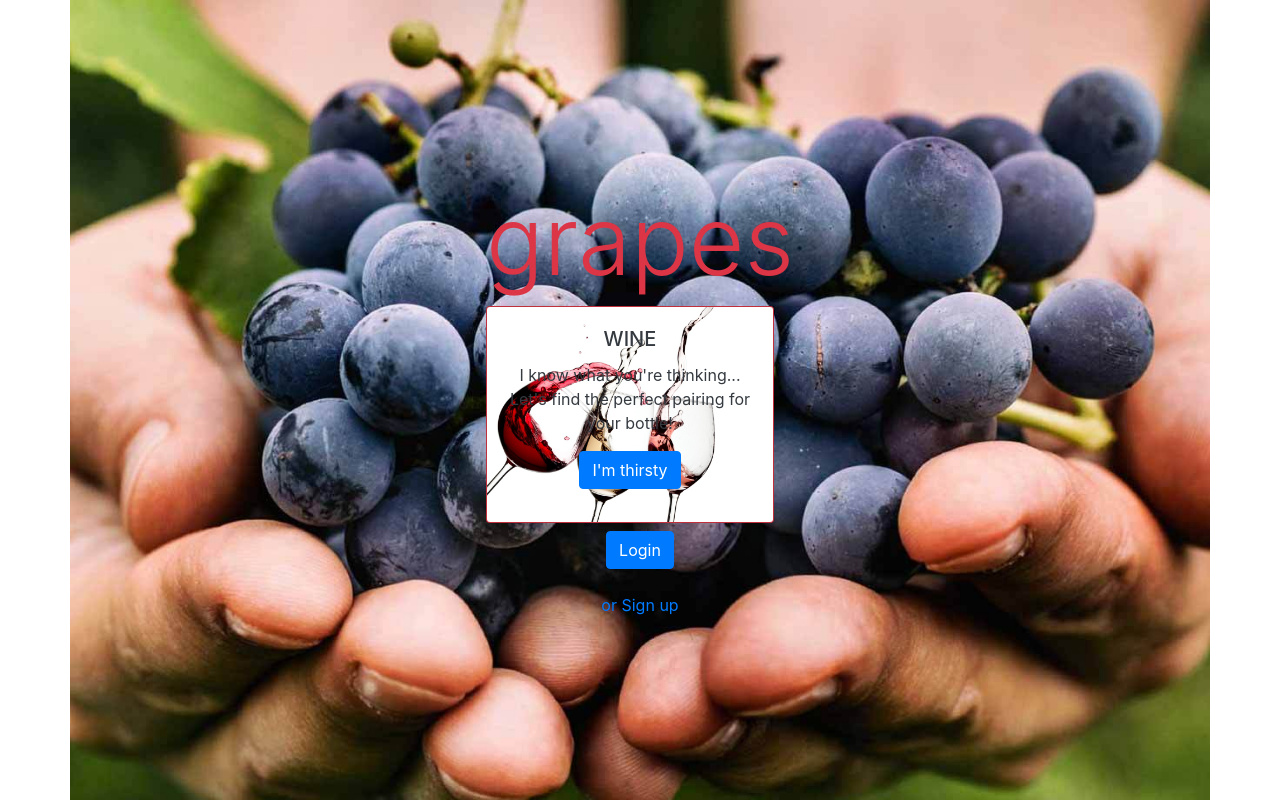
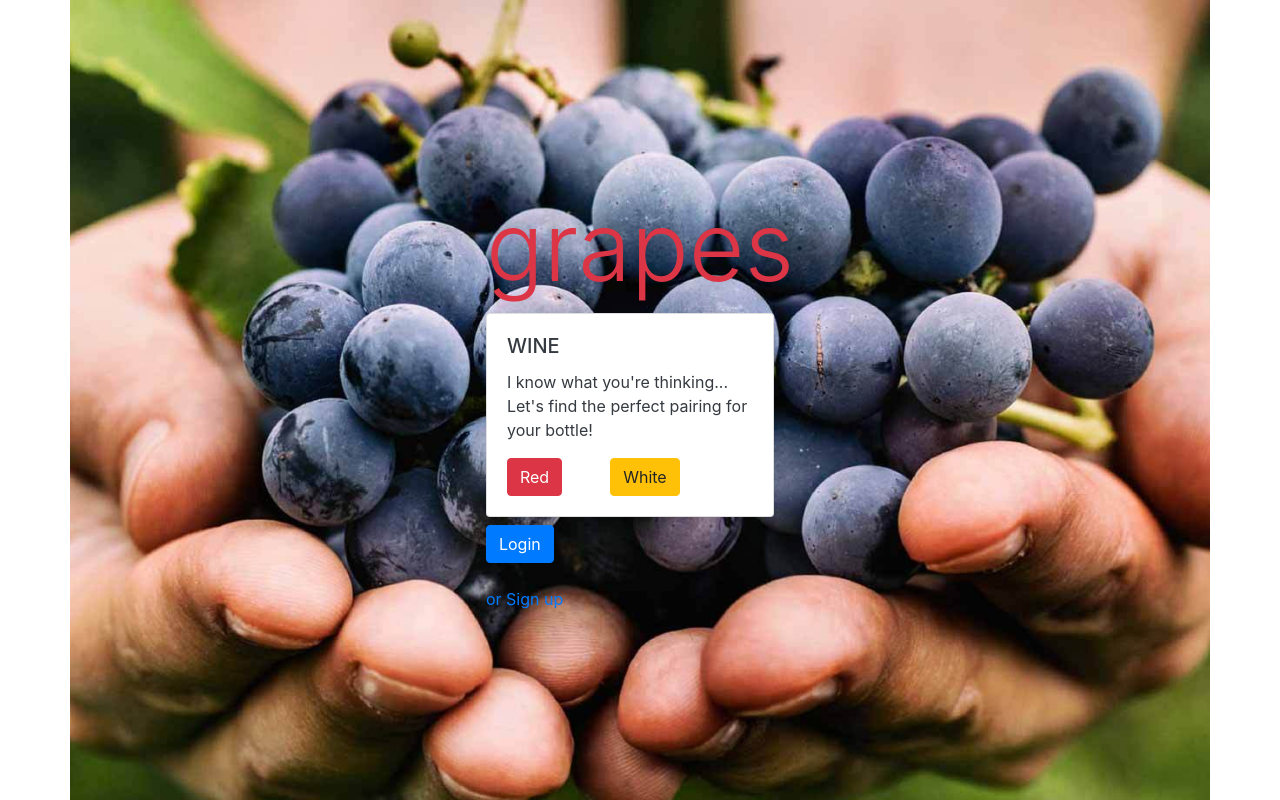
Before and after one commit to sandaun/grapes-frontend, a React (Create React App) app: page / in a window 1280 px wide. Built offline with nearby package versions, Linux system fonts and the light colour scheme; no server answers.

Commit message:
ADDS button for red/white wine and grape prop at Home. UPDATES wine-modal and SerchItem with grape prop

```diff
--- a/src/app.css
+++ b/src/app.css
@@ -13,18 +13,3 @@
   align-items: center;
   justify-content: center;
 }
-
-.test {
-  text-align: center;
-  flex-direction: column;
-}
-
-.contact-card-container{
-  background: #FFFFFF;
-  box-shadow: 0px 16px 24px rgba(99, 148, 140, 0.3);
-  border-radius: 6px;
-  padding-bottom: 2vh;
-  padding-top: 2vh;
-  margin-top: 1vh;
-  margin-bottom: 2vh;
-}
--- a/src/components/home/Home.js
+++ b/src/components/home/Home.js
@@ -2,12 +2,14 @@
 // import SearchItem from "./SearchItem";
 import WineModal from "./wine-modal"
 import { Link, withRouter } from "react-router-dom";
-import { Container, Button, Modal, Card, ButtonToolbar} from 'react-bootstrap';
+import { Container, Button, Card } from 'react-bootstrap';
 
 class Home extends Component {
 
   state = {
     modalShow: false,
+    title: '',
+    grape: ''
   };
 
   handleClick = (event) => {
@@ -19,52 +21,55 @@
     let modalClose = () => this.setState({ modalShow: false });
     return (
       <>
-        <Container className="home-background">
-          <div className="vertical-center">
-            <div className="test">
-              <div><h1 className="text-danger display-1">grapes</h1></div>
+        <Container className="home-background vertical-center">
+          <div>
+            <div><h1 className="text-danger display-1 text-center">grapes</h1></div>
+            <div>
               {/* <div>
                 <div><p>Pair Wine with Food </p><Link to={"/wine"}> Wine ME! </Link></div>
                 <div><p>Pair Food with Wine </p><Link to={"/food"}> I'm Hungry </Link></div>
               </div><br></br> */}
 
-              <Card style={{ width: '18rem' }} bg="danger" text="dark" className="mb-2">
-                {/* <Card.Body> */}
-                  <Card.Img src="images/wine_glass.jpg" alt="Card image" />
-                  <Card.ImgOverlay>
+              <Card style={{ width: '18rem' }} bg="white" text="dark" className="mb-2">
+                <Card.Body>
+                  {/* <Card.Img src="images/wine_glass.jpg" alt="Card image" /> */}
+                  {/* <Card.ImgOverlay> */}
                   <Card.Title>WINE</Card.Title>
                   <Card.Text>
                     I know what you're thinking... Let's find the perfect pairing for your bottle!
                   </Card.Text>
                   {/* <Link to={"/wine"}>  */}
                     <Button
-                      variant="primary"
-                      onClick={() => this.setState({ modalShow: true })}
+                      variant="danger"
+                      onClick={() => this.setState({ modalShow: true, title: 'Wine', grape: 'red' })}
                     >
-                      I'm thirsty
+                      Red
+                    </Button>
+                    <Button
+                      variant="warning"
+                      onClick={() => this.setState({ modalShow: true, title: 'Wine', grape: 'white' })}
+                      className='ml-5'
+                    >
+                      White
                     </Button>
                   {/* </Link> */}
-                  </Card.ImgOverlay>
-                {/* </Card.Body> */}
+                  {/* </Card.ImgOverlay> */}
+                </Card.Body>
               </Card>
 
                 <WineModal
                   show={this.state.modalShow}
                   onHide={modalClose}
+                  title={this.state.title}
+                  grape={this.state.grape}
                 />
 
               <div>
                 <Button onClick={() => {this.props.history.push('/login')} }>Login</Button>
                 <div><br></br><Link to={"/signup"}> or Sign up</Link></div>
-                {/* <Button onClick={() => {this.props.history.push('/signup')} }>Signup</Button> */}
               </div>
-
             </div>
           </div>
-
-          {/* <SearchItem title='Wine'/>
-          <SearchItem title='Food'/>
-          <SearchItem title='Grape'/> */}
         </Container>
       </>
     );
--- a/src/components/home/SearchItem.js
+++ b/src/components/home/SearchItem.js
@@ -18,22 +18,28 @@
     this.props.history.push(`/${title}/${item}`)
   }
 
-  chooseItemList(title) {
+  chooseItemList(title, grape) {
     let itemArray = [];
 
-    if (title === 'Food') {
-      itemArray = ['Choose...', 'orange', 'pork', 'tuna', 'salmon', 'steak'];
+    // if (title === 'Food') {
+    //   itemArray = ['Choose...', 'orange', 'pork', 'tuna', 'salmon', 'steak'];
+    // }
+    // else if (title === 'Wine') {
+    //   itemArray = ['Choose...', 'chardonnay', 'water', 'malbec', 'cabernet sauvignon', 'merlot'];
+    // }
+    if (grape === 'red') {
+      itemArray = ['Choose...', 'syrah', 'malbec', 'cabernet sauvignon', 'merlot', 'pinot noir', 'grenache'];
     }
-    else if (title === 'Wine') {
-      itemArray = ['Choose...', 'chardonnay', 'water', 'malbec', 'cabernet sauvignon', 'merlot'];
+    else if (grape === 'white') {
+      itemArray = ['Choose...', 'chardonnay', 'chablis', 'sauvignon blanc', 'pinot grigio', 'riesling', 'gewurztraminer'];
     }
     return itemArray;
   }
 
   render() {
-    const { title } = this.props;
+    const { title, grape } = this.props;
     const { item } = this.state;
-    const itemArray = this.chooseItemList(title);
+    const itemArray = this.chooseItemList(title, grape);
     return (
       <>
         {/* <div>{title}</div> */}
@@ -47,12 +53,6 @@
           >
             {itemArray.map((item,y) => <option key={y} value={item}>{item}</option>)}
           </select>
-          {/* <input
-            type="text"
-            name="item"
-            value={item}
-            onChange={this.handleChange}
-          /> */}
           <input type="submit" value="Go!" />
         </form>
       </>
--- a/src/components/home/wine-modal.js
+++ b/src/components/home/wine-modal.js
@@ -1,6 +1,9 @@
 import React, { Component } from "react";
 import {Button, Modal} from 'react-bootstrap';
 import { Link } from "react-router-dom";
+
+import SearchItem from "./SearchItem";
+
 
 
 class WineModal extends Component {
@@ -14,20 +17,19 @@
       >
         <Modal.Header closeButton>
           <Modal.Title id="contained-modal-title-vcenter">
-            WINE COLOR?
+            CHOOSE YOUR WINE COLOR
           </Modal.Title>
         </Modal.Header>
         <Modal.Body>
           <h4>Centered Modal</h4>
+          <SearchItem title={this.props.title} grape={this.props.grape}/>
           <Link to={"/wine"}>
             <Button variant="primary">
               I'm thirsty
             </Button>
           </Link>
           <p>
-            Cras mattis consectetur purus sit amet fermentum. Cras justo odio,
-            dapibus ac facilisis in, egestas eget quam. Morbi leo risus, porta
-            ac consectetur ac, vestibulum at eros.
+            Something to say?
           </p>
         </Modal.Body>
         <Modal.Footer>
```
